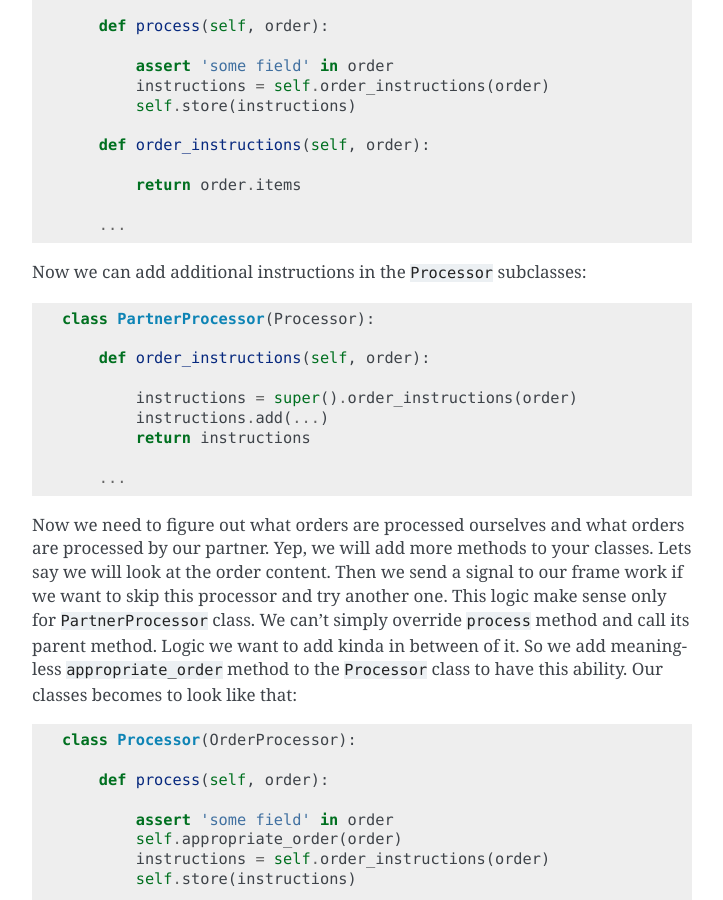
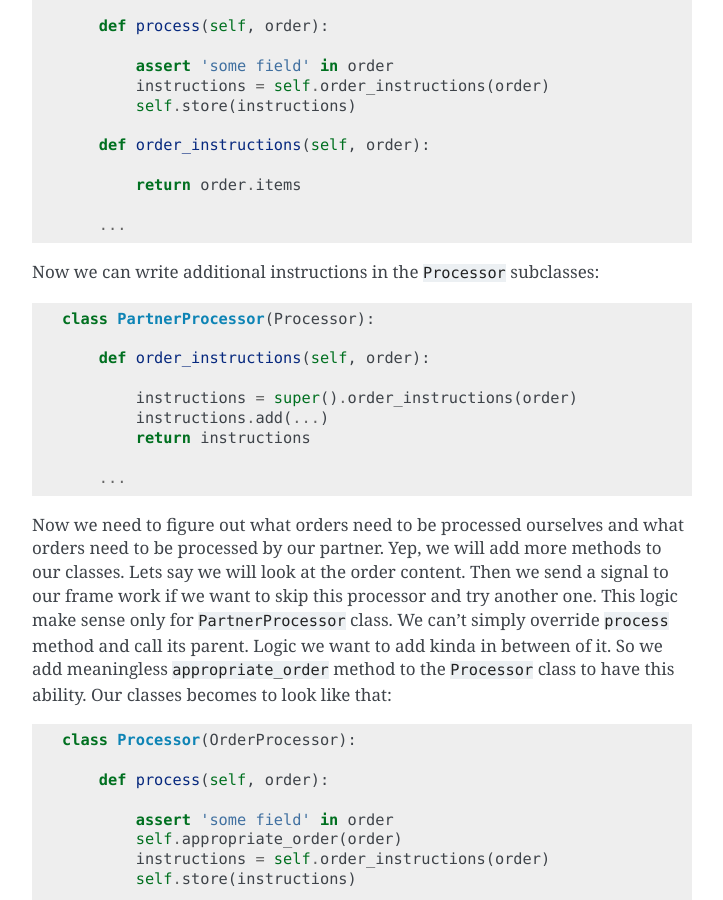
Before and after one commit to proofit404/dependencies, a Sphinx documentation site: the page built from docs/tutorial.rst, in a window 1280 px wide and 900 px high, scrolled down 1662 px. Shown: the whole window, without its empty margins (388-1111 px from the left). Built offline with Sphinx 7.4.7, drawn with Linux system fonts in a browser that asks for light colours; some of the changed text lies outside the part shown.

Commit message:
Spelling.

```diff
--- a/docs/tutorial.rst
+++ b/docs/tutorial.rst
@@ -95,7 +95,7 @@ signatures so they can work with this new data flow.
 
         ...
 
-Now we can add additional instructions in the ``Processor``
+Now we can write additional instructions in the ``Processor``
 subclasses:
 
 .. code:: python
@@ -110,15 +110,16 @@ subclasses:
 
         ...
 
-Now we need to figure out what orders are processed ourselves and what
-orders are processed by our partner.  Yep, we will add more methods
-to your classes.  Lets say we will look at the order content.  Then we
-send a signal to our frame work if we want to skip this processor and
-try another one.  This logic make sense only for ``PartnerProcessor``
-class.  We can't simply override ``process`` method and call its
-parent method.  Logic we want to add kinda in between of it.  So we
-add meaningless ``appropriate_order`` method to the ``Processor``
-class to have this ability.  Our classes becomes to look like that:
+Now we need to figure out what orders need to be processed ourselves
+and what orders need to be processed by our partner.  Yep, we will add
+more methods to our classes.  Lets say we will look at the order
+content.  Then we send a signal to our frame work if we want to skip
+this processor and try another one.  This logic make sense only for
+``PartnerProcessor`` class.  We can't simply override ``process``
+method and call its parent.  Logic we want to add kinda in
+between of it.  So we add meaningless ``appropriate_order`` method to
+the ``Processor`` class to have this ability.  Our classes becomes to
+look like that:
 
 .. code:: python
 
```
Also changed, not shown: other parts of docs/tutorial.rst (+13 -14 lines).
